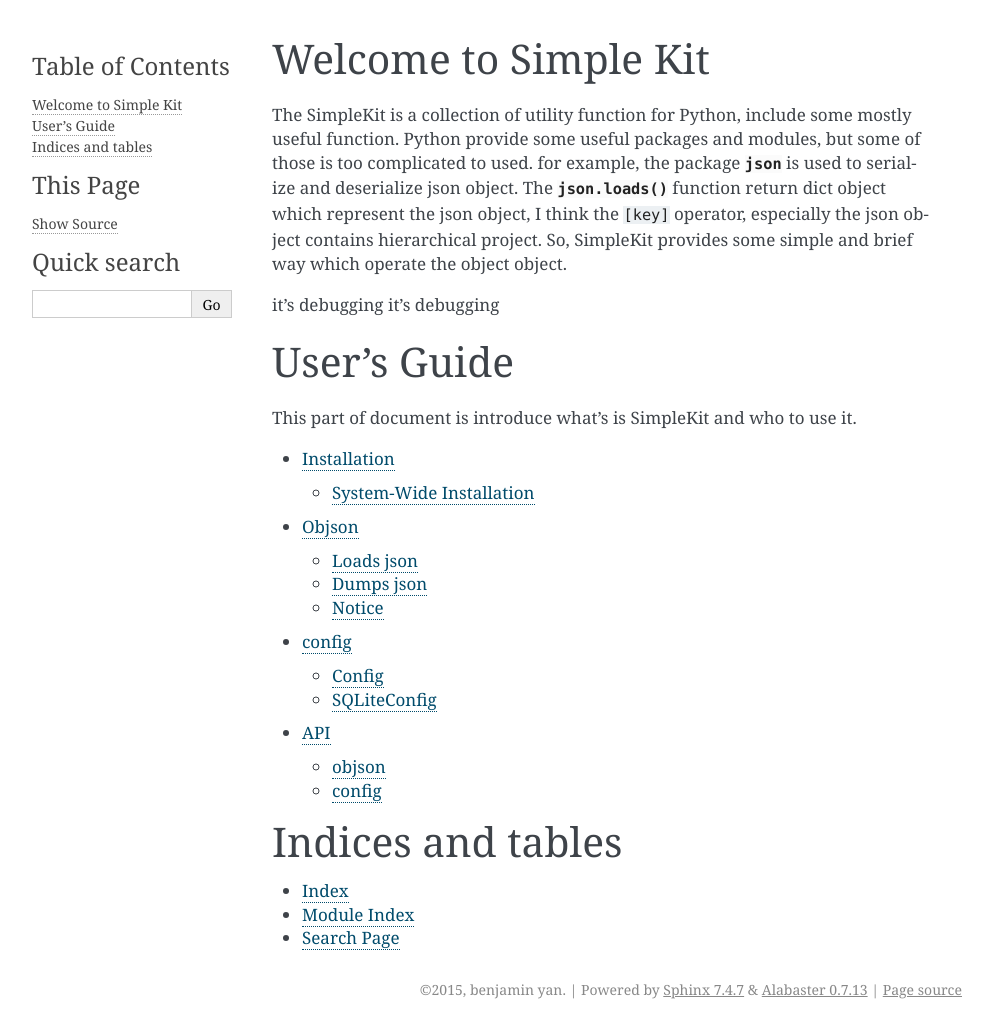
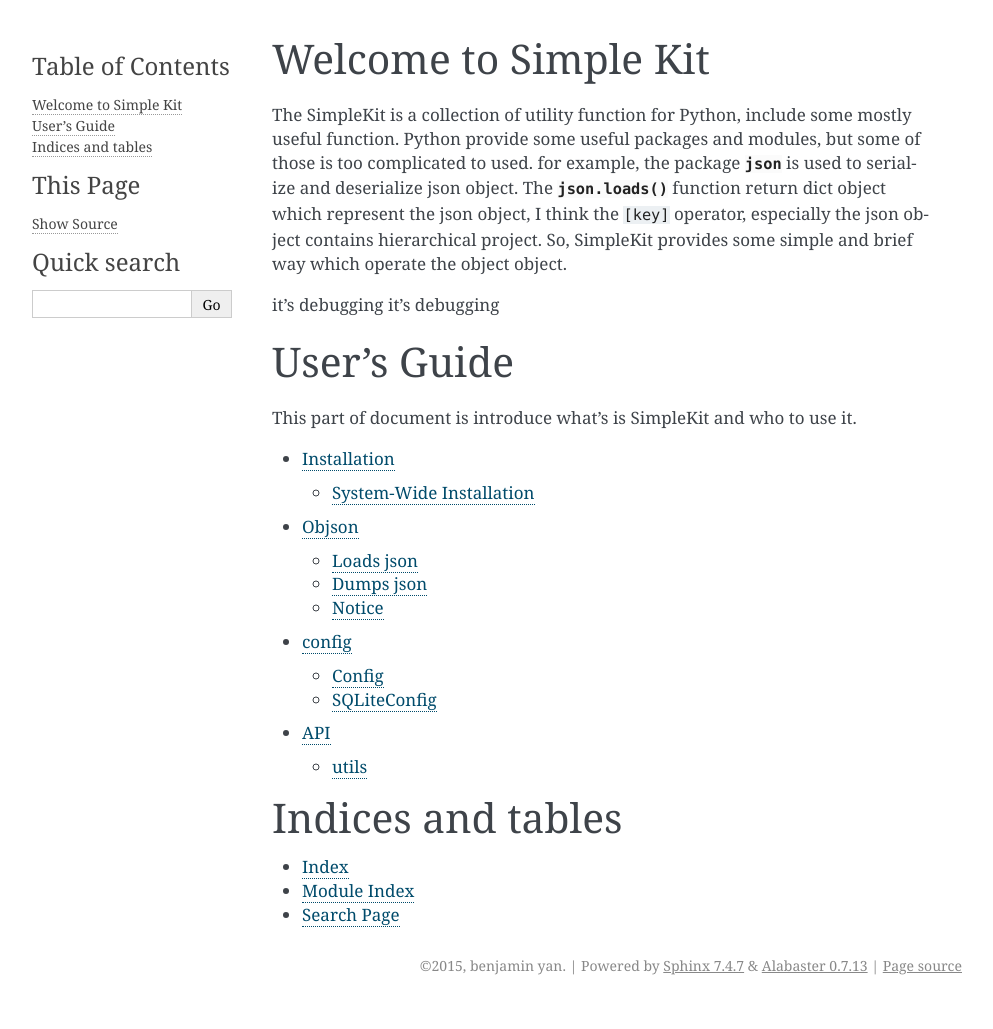
Before and after one commit to by46/archives, a Sphinx documentation site: the page built from doc/index.rst, in a window 1280 px wide. Shown: the whole page, without its empty margins (148-1141 px from the left). Built offline with Sphinx 7.4.7, drawn with Linux system fonts in a browser that asks for light colours; after the commit the page ends 1005 px from its top, so only the background shows below that.

Commit message:
generate version

```diff
--- a/doc/api.rst
+++ b/doc/api.rst
@@ -1,15 +1,9 @@
 API
 =====
 
-objson
+utils
 ---------
 
-.. automodule:: objson
+.. automodule:: archives.utils
     :members:
     :undoc-members:
-
-config
----------
-
-.. automodule:: config
-    :members:
```
